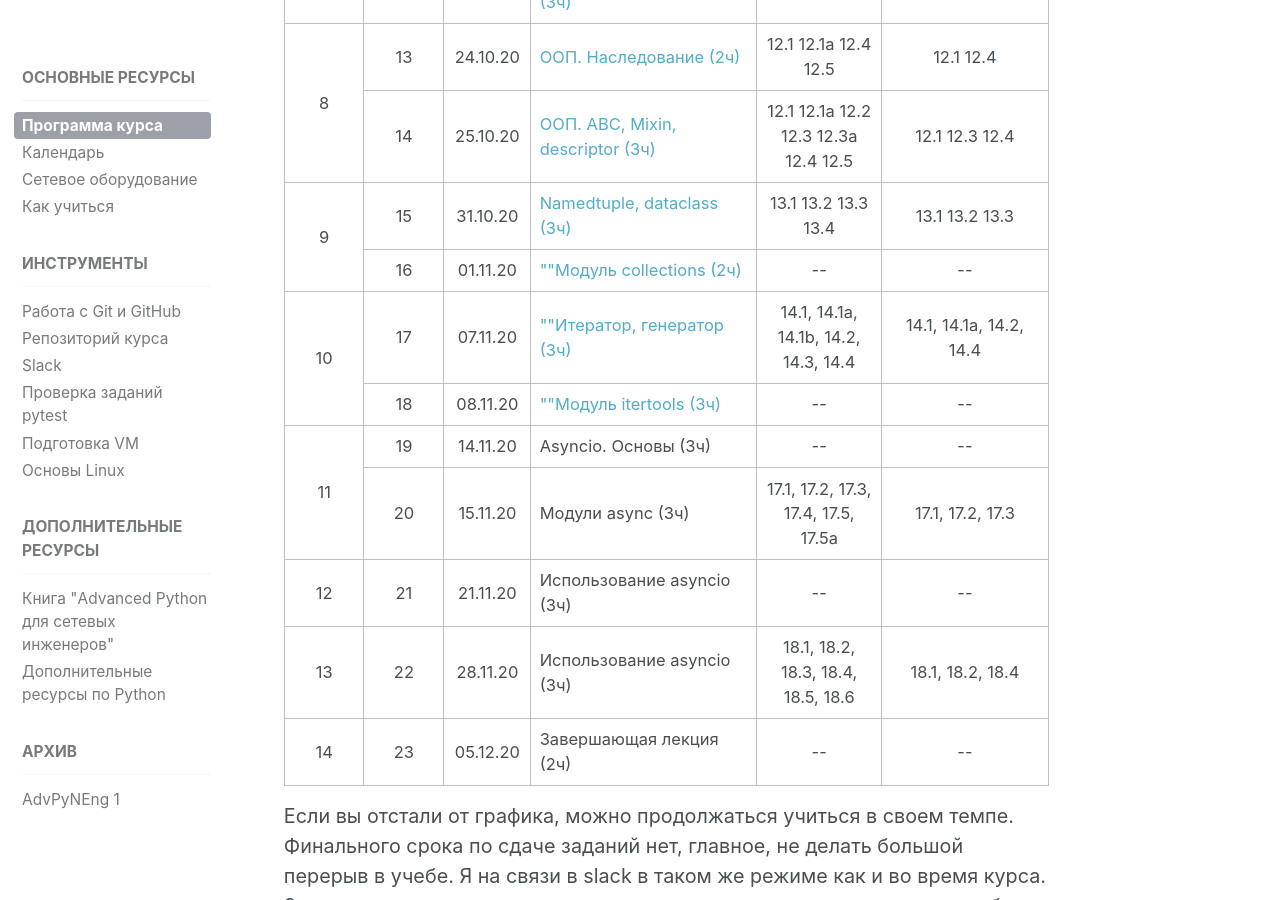
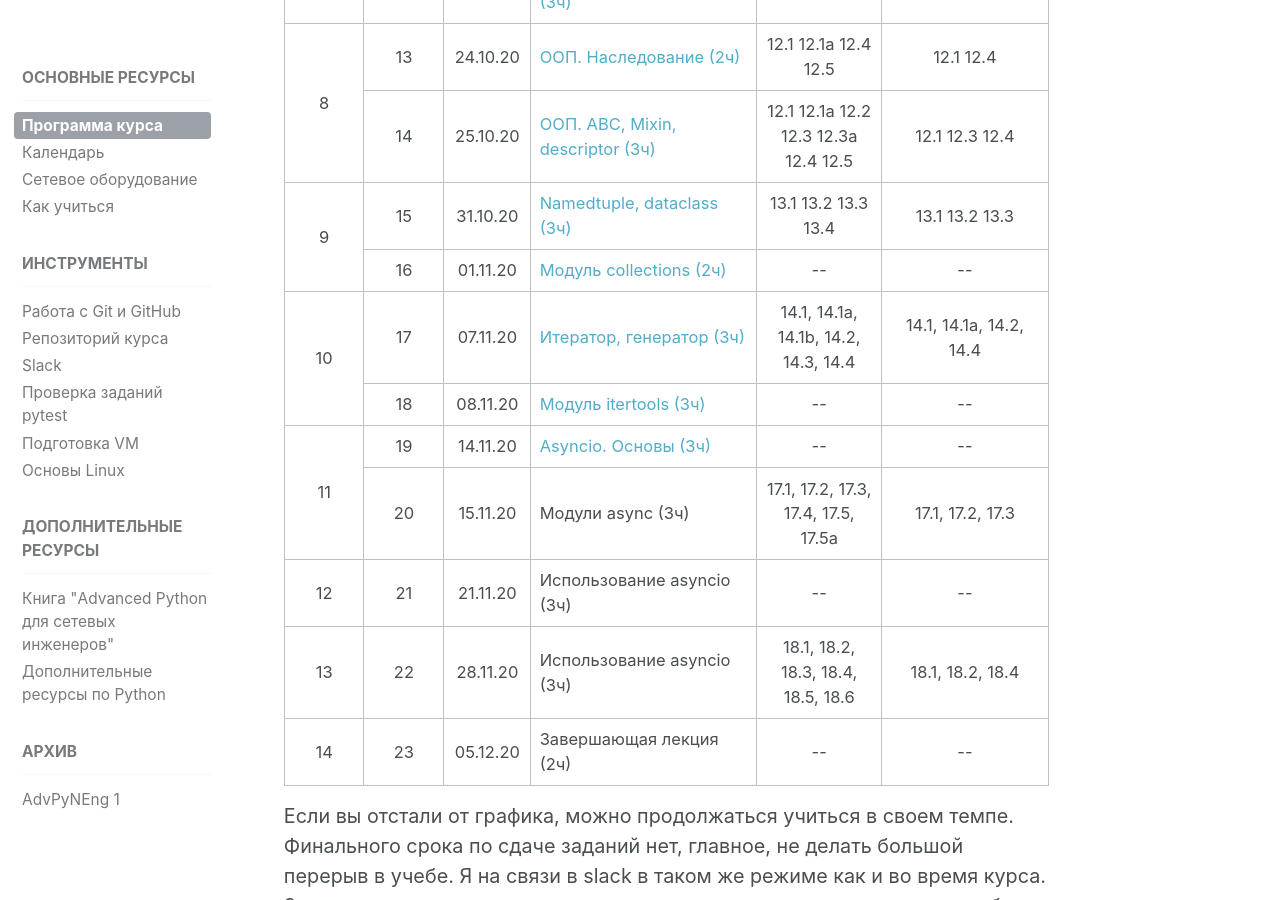
Before and after one commit to advpyneng/advpyneng.github.io, a Jekyll site: the page built from _pages/course.md, in a window 1280 px wide and 900 px high, scrolled down 1178 px. Built offline with Jekyll 4.4.1, drawn with Linux system fonts in a browser that asks for light colours; comment, search, counter and statistics services are not loaded.

```diff
--- a/_pages/course.md
+++ b/_pages/course.md
@@ -132,7 +132,7 @@ permalink: /course/
  <tr>
     <td align="center">16</td>
     <td align="center">01.11.20</td>
-    <td><a href="https://advpyneng.github.io/advpyneng-2/lecture-16/">""Модуль collections (2ч)</a></td>
+    <td><a href="https://advpyneng.github.io/advpyneng-2/lecture-16/">Модуль collections (2ч)</a></td>
     <td align="center">--</td>
     <td align="center">--</td>
  </tr>
@@ -140,14 +140,14 @@ permalink: /course/
     <td rowspan="2" align="center">10</td>
     <td align="center">17</td>
     <td align="center">07.11.20</td>
-    <td><a href="https://advpyneng.github.io/advpyneng-2/lecture-17/">""Итератор, генератор (3ч)</a></td>
+    <td><a href="https://advpyneng.github.io/advpyneng-2/lecture-17/">Итератор, генератор (3ч)</a></td>
     <td align="center">14.1, 14.1a, 14.1b, 14.2, 14.3, 14.4</td>
     <td align="center">14.1, 14.1a, 14.2, 14.4</td>
  </tr>
  <tr>
     <td align="center">18</td>
     <td align="center">08.11.20</td>
-    <td><a href="https://advpyneng.github.io/advpyneng-2/lecture-18/">""Модуль itertools (3ч)</a></td>
+    <td><a href="https://advpyneng.github.io/advpyneng-2/lecture-18/">Модуль itertools (3ч)</a></td>
     <td align="center">--</td>
     <td align="center">--</td>
  </tr>
@@ -155,7 +155,7 @@ permalink: /course/
     <td rowspan="2" align="center">11</td>
     <td align="center">19</td>
     <td align="center">14.11.20</td>
-    <td>Asyncio. Основы (3ч)</td>
+    <td><a href="https://advpyneng.github.io/advpyneng-2/lecture-19/">Asyncio. Основы (3ч)</a></td>
     <td align="center">--</td>
     <td align="center">--</td>
  </tr>
```
